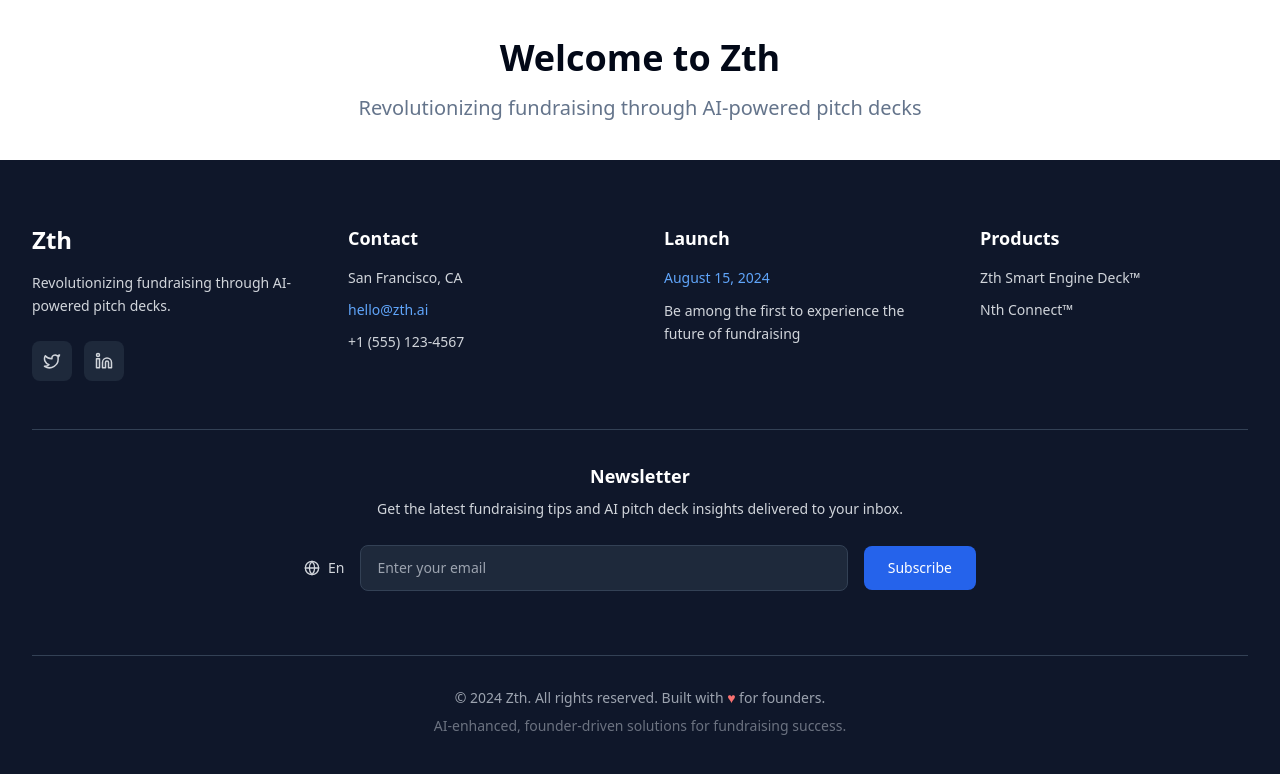
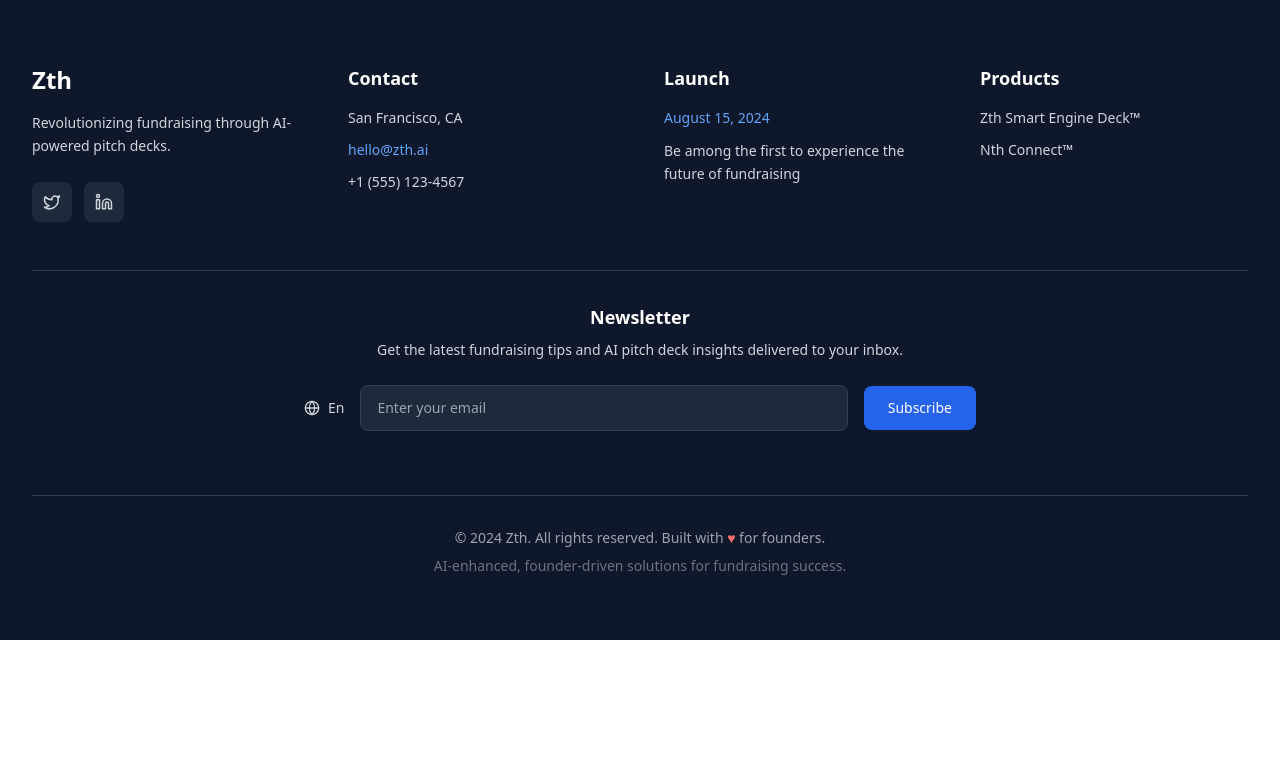
Before and after one commit to Ishaan-hubb/exact-footer-clone, a React (Vite) app: page / in a window 1280 px wide. Shown: the top 774 px of the page. Built offline with nearby package versions, Linux system fonts and the light colour scheme.

Commit message:
Remove header section
Removes the header section from the page.

```diff
--- a/src/pages/Index.tsx
+++ b/src/pages/Index.tsx
@@ -4,14 +4,6 @@ import Footer from "@/components/Footer";
 const Index = () => {
   return (
     <div className="min-h-screen flex flex-col">
-      {/* Main content area */}
-      <div className="flex-1 flex items-center justify-center bg-background">
-        <div className="text-center">
-          <h1 className="text-4xl font-bold mb-4">Welcome to Zth</h1>
-          <p className="text-xl text-muted-foreground">Revolutionizing fundraising through AI-powered pitch decks</p>
-        </div>
-      </div>
-
       {/* Footer */}
       <Footer />
     </div>
```
